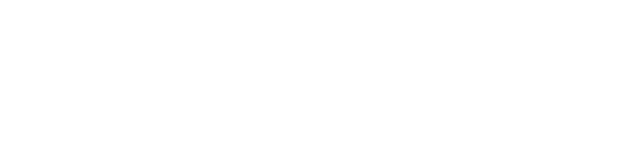
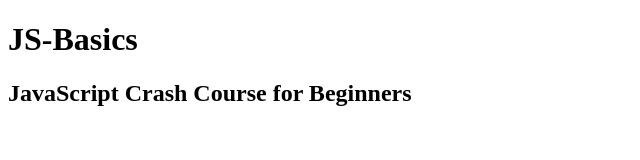
Before and after one commit to MelvinKhakabo/JS-Basics, a plain HTML site: page index.html in a window 1280 px wide. Shown: the whole page, without its empty margins (0-640 px from the left). Drawn offline with Linux system fonts and the light colour scheme.

Commit message:
JS-Basics

```diff
--- a/index.html
+++ b/index.html
@@ -6,6 +6,8 @@
     <title>Document</title>
 </head>
 <body>
+    <h1>JS-Basics</h1>
+    <h2>JavaScript Crash Course for Beginners</h2>
 
 </body>
 </html>
```
